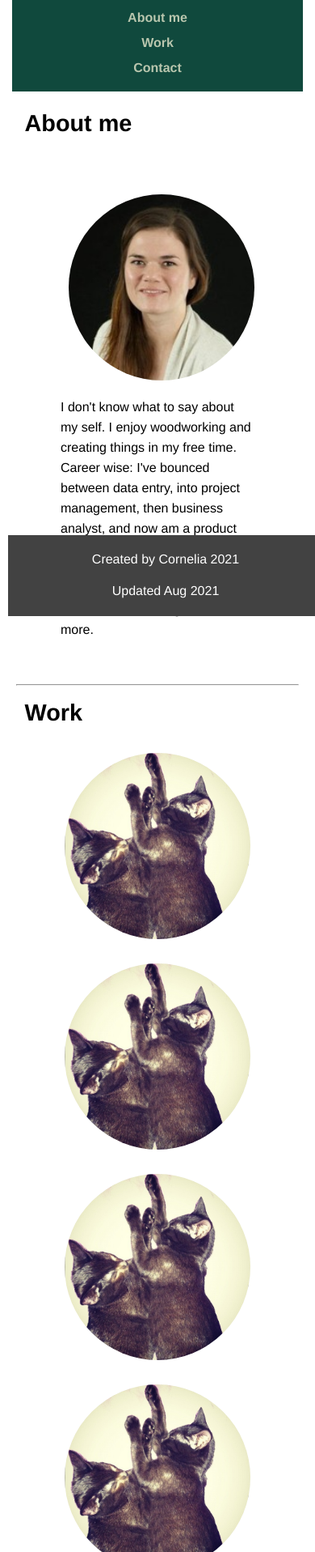
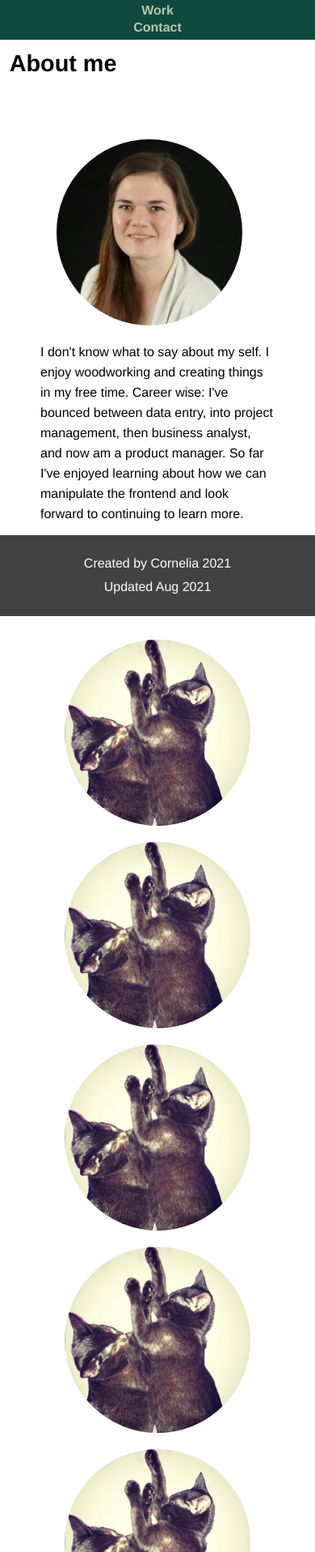
Before and after one commit to cormillionaire/2-Cornelia-Herman-Portfolio, a plain HTML site: page index.html in a window 390 px wide. Shown: the part 83-2000 px from the top of the page at 81% size. Drawn offline with Linux system fonts and the light colour scheme.

Commit message:
fixed some issues with the padding

```diff
--- a/assets/css/style.css
+++ b/assets/css/style.css
@@ -13,8 +13,6 @@
 * {
     font-size: 16px;
     font-family: Helvetica, sans-serif;
-    padding: 5 px;
-    margin: 5px;
   }
 
 body {
@@ -79,6 +77,12 @@ a:hover {
     font-size: 110%;
 }
 
+  .profile {
+  width: var(--small);
+  height: var(--small);
+  padding: 10px;
+  margin: 10px;
+  }
 
   .otherWork {
     display: flex;
@@ -86,16 +90,23 @@ a:hover {
     justify-content: center;
     align-items: stretch;
     align-content: space-between;
+    padding: 10px;
+    margin: 10px;
     }
 
-.otherWork img:hover {
+  .otherWork img:hover {
   filter: saturate(250%);
   border: solid transparent 10px;
-}
+  }
 
-  .profile {
-    width: var(--small);
-    height: var(--small);
+  .projectName {
+    position: absolute;
+    background: var(--light);
+    font-weight: bold;
+    font: var(--dark);
+    right: 300px;
+    bottom: 50px;
+
   }
 
   .small {
@@ -150,6 +161,16 @@ footer p {
       flex-direction: column;
     }
 
+    header {
+      display: flex;
+      flex-direction: column;
+      align-content: center;
+    }
+
+    nav ul{
+      flex-direction: column;
+      text-align: center;
+    }
     .contact {
       display: flex;
       justify-content: flex-start;
@@ -161,10 +182,11 @@ footer p {
       flex-direction: column;
     }
 
-    .medium {
-      width: var(--large);
-      height: var(--large);
+    .large {
+      width: var(--medium);
+      height: var(--medium);
     }
+
 
     .separator {
       display:none;
@@ -187,6 +209,7 @@ footer p {
       flex-direction: column;
       align-content: center;
     }
+
     nav ul{
       flex-direction: column;
       text-align: center;
--- a/index.html
+++ b/index.html
@@ -31,14 +31,15 @@
         <hr class="divider">
         <section class="work">
           <h2>Work</h2>
-          <div class="otherWork">
-            <image class="large" src="./assets/images/KittensPlaying.jpg">
-            <image class="medium" src="./assets/images/KittensPlaying.jpg">
-            <image class="medium" src="./assets/images/KittensPlaying.jpg">
-            <image class="small" src="./assets/images/KittensPlaying.jpg">
-            <image class="small" src="./assets/images/KittensPlaying.jpg">
-            <image class="small" src="./assets/images/KittensPlaying.jpg">
-          </div>
+          <section class="otherWork">
+            <image class="large" src="./assets/images/KittensPlaying.jpg" alt="Project 1">
+            <image class="medium" src="./assets/images/KittensPlaying.jpg" alt="Project 2">
+            <image class="medium" src="./assets/images/KittensPlaying.jpg" alt="Project 2">
+            <image class="small" src="./assets/images/KittensPlaying.jpg" alt="Project 3">
+            <image class="small" src="./assets/images/KittensPlaying.jpg" alt="Project 4">
+            <image class="small" src="./assets/images/KittensPlaying.jpg" alt="Project 5">
+            <image class="small" src="./assets/images/KittensPlaying.jpg" alt="Project 6">
+          </section>
         </section>
         <hr class="divider">
         <section>
```
Also changed, not shown: 1 other file.
